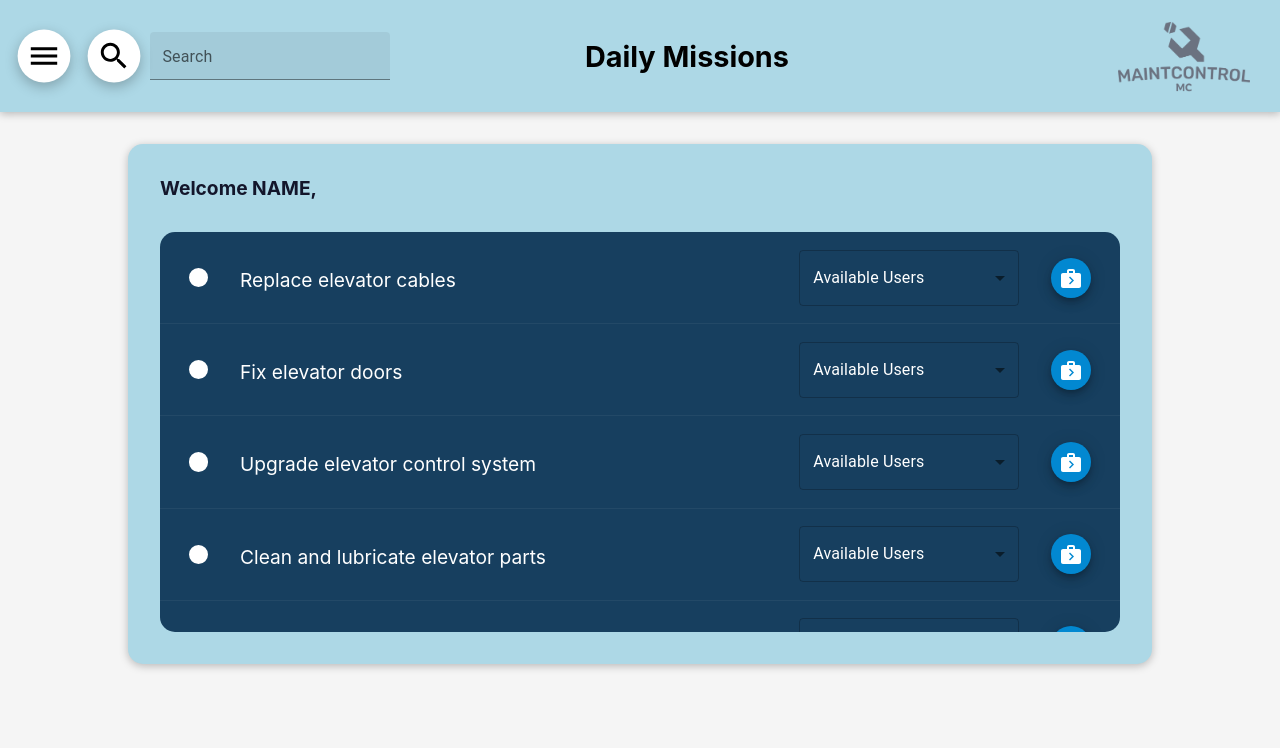
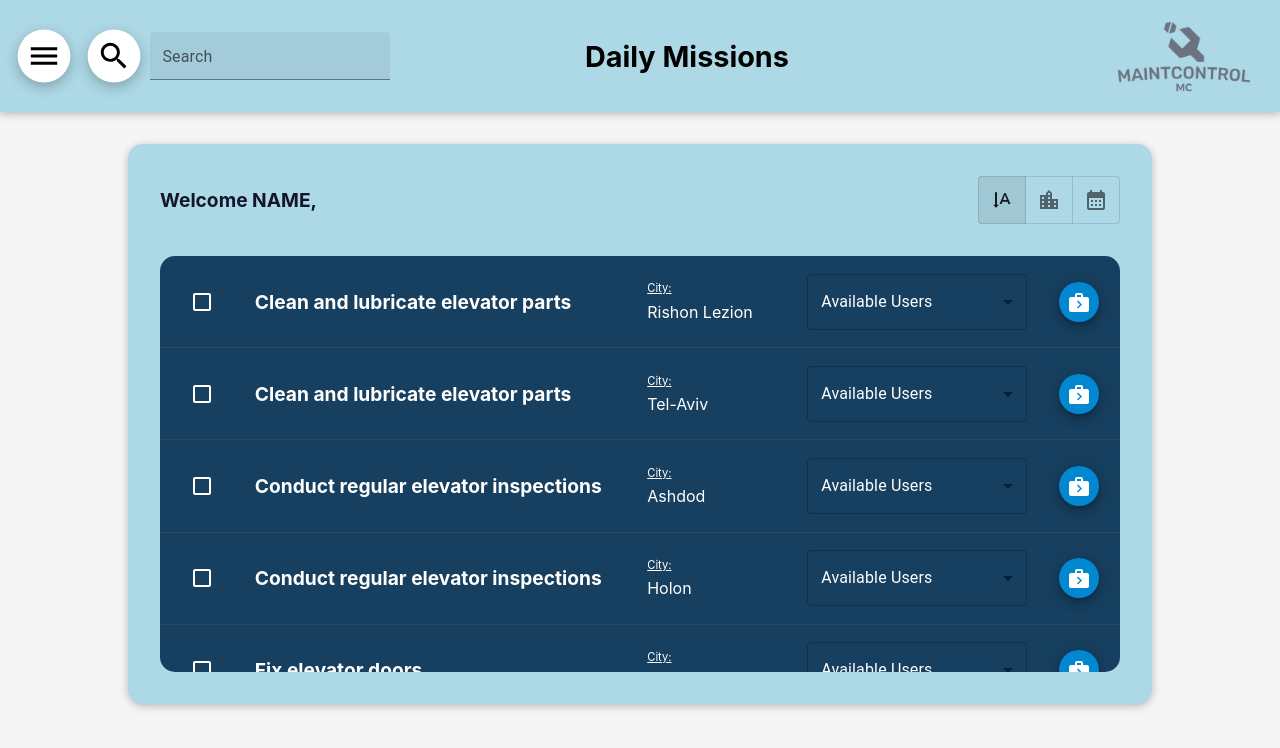
Before and after one commit to liorspidy/MaintControl, a React (Create React App) app: page /missions in a window 1280 px wide. Shown: the top 748 px of the page. Built offline with nearby package versions, Linux system fonts and the light colour scheme.

Commit message:
added filters to missions and small fixes in css
added filters to missions and small fixes in css

```diff
--- a/src/App.css
+++ b/src/App.css
@@ -1,5 +1,6 @@
 .App {
   text-align: center;
+  height: 100vh;
 }
 
 .App-logo {
--- a/src/components/pages/missions/Mission.js
+++ b/src/components/pages/missions/Mission.js
@@ -1,11 +1,13 @@
-import { useState } from 'react';
-import { Link } from 'react-router-dom';
-import Fab from '@mui/material/Fab';
-import NextWeekIcon from '@mui/icons-material/NextWeek';
-import WorkerSelector from './WorkerSelector';
+import { useState } from "react";
+import { Link } from "react-router-dom";
+import Fab from "@mui/material/Fab";
+import NextWeekIcon from "@mui/icons-material/NextWeek";
+import WorkerSelector from "./WorkerSelector";
+import Checkbox from "@mui/material/Checkbox";
 
 const Mission = (props) => {
   const [showDescription, setShowDescription] = useState(false);
+  const label = { inputProps: { "aria-label": "Mission Checkbox" } };
 
   const toggleDescription = () => {
     setShowDescription(!showDescription);
@@ -14,22 +16,37 @@ const Mission = (props) => {
   return (
     <li key={props.mission.id}>
       <label className="MissionLabel">
-        <input
+        {/* <input
           type="checkbox"
           className="MissionCheckbox"
           onChange={() => {}}
-        />
-        <span
+        /> */}
+        {/* <span
           className="MissionCheckmark"
           style={{ backgroundColor: '#fff' }}
-        ></span>
-        <div>
+        ></span> */}
+        <Checkbox
+          {...label}
+          sx={{
+            color: "white",
+            "&.Mui-checked": {
+              color: "white",
+            },
+          }}
+        />
+        <div className="MissionContent">
           <span
             className="MissionName"
-            style={{ fontSize: '1.2rem', color: '#fff' }}
+            style={{ fontSize: "1.2rem", color: "#fff" }}
           >
             {props.mission.title}
           </span>
+          <div className="cityContent">
+            <span className="CityTitle">City:</span>
+            <span className="City" style={{ fontSize: "1rem", color: "#fff" }}>
+              {props.mission.city}
+            </span>
+          </div>
         </div>
         <WorkerSelector />
         <Link className="taskBtn" to={`/task/mission/${props.mission.id}`}>
--- a/src/components/pages/missions/Missions.css
+++ b/src/components/pages/missions/Missions.css
@@ -1,32 +1,39 @@
 .MissionsTableBox {
   width: 80%;
+  height: 70%;
   padding: 2rem;
   display: flex;
   flex-direction: column;
-    margin-top: 2rem;
-    margin-left: auto;
-    margin-right: auto;
+  margin: 2rem auto;
   background-color: rgb(173, 216, 230);
   border-radius: 15px;
   box-shadow: 0 2px 8px rgba(0, 0, 0, 0.25);
 }
 
 .Welcome {
-    display: block;
   text-align: left;
   font-size: 1.2rem;
   font-weight: bold;
-    color: #13162B;
+  color: #13162b;
+}
+
+.MissionsBtnsBox {
+  display: flex;
+  justify-content: space-between;
+  align-items: center;
   margin-bottom: 2rem;
+}
+
+.filter {
+  margin: 0 1rem;
 }
 
 .MissionsTable {
   width: 100%;
-    height: 40rem;
-    max-height: 25rem;
+  height: 100%;
   min-height: 10rem;
   border-radius: 15px;
-    background-color: #173F5F;
+  background-color: #173f5f;
   display: flex;
   flex-direction: column;
   justify-content: flex-start;
@@ -62,7 +69,7 @@
   align-items: center;
   text-align: start;
   width: 100%;
-    padding: 0.3rem 1rem;
+  padding: 0.3rem 0.5rem;
 }
 
 .MissionCheckbox {
@@ -75,23 +82,46 @@
   padding-left: 2rem;
   color: #fff;
   min-width: 50px;
+  font-weight: bold;
 }
 
-.MissionCheckmark {
+.cityContent {
+  display: flex;
+  width: 8rem;
+  flex-direction: column;
+}
+
+.CityTitle {
+  color: white;
+  font-size: 0.7rem;
+  margin-bottom: 0.4rem;
+  text-decoration: underline;
+}
+
+.MissionContent {
+  display: flex;
+  justify-content: space-between;
+  align-items: center;
+  width: 100%;
+  margin-right: 2rem;
+}
+
+/* .MissionCheckmark {
   display: inline-block;
   position: relative;
-    width: 1.2rem;
+  min-width: 1.2rem;
+  max-width: 1.2rem;
   height: 1.2rem;
   border: 2px solid #fff;
   border-radius: 50%;
   transition: all 0.2s ease-in-out;
 }
 
-.MissionCheckbox:checked+.MissionCheckmark {
+.MissionCheckbox:checked + .MissionCheckmark {
   background-color: #fff;
 }
 
-.MissionCheckbox:checked+.MissionCheckmark:after {
+.MissionCheckbox:checked + .MissionCheckmark:after {
   content: "";
   display: block;
   position: absolute;
@@ -100,9 +130,9 @@
   transform: translate(-50%, -50%);
   width: 1rem;
   height: 1rem;
-    background-color: #13162B;
+  background-color: #13162b;
   border-radius: 50%;
-}
+} */
 
 .taskBtn {
   margin-left: 2rem;
--- a/src/components/pages/missions/Missions.js
+++ b/src/components/pages/missions/Missions.js
@@ -1,14 +1,65 @@
-import missionsJson from './missions.json';
-import Mission from './Mission';
-import './Missions.css';
+import missionsJson from "./missions.json";
+import Mission from "./Mission";
+import ToggleButton from "@mui/material/ToggleButton";
+import ToggleButtonGroup from "@mui/material/ToggleButtonGroup";
+import LocationCityIcon from "@mui/icons-material/LocationCity";
+import CalendarMonthIcon from "@mui/icons-material/CalendarMonth";
+import TextRotateVerticalIcon from "@mui/icons-material/TextRotateVertical";
+import { useState } from "react";
+import "./Missions.css";
 
 const Missions = (props) => {
+  const [filter, setFilter] = useState("abc");
+
+  const handleFilter = (event, newFilter) => {
+    if (newFilter !== null) {
+      setFilter(newFilter);
+    }
+  };
+
+  let filteredMissions = missionsJson;
+
+  if (filter === "abc") {
+    filteredMissions = filteredMissions.sort((a, b) =>
+      a.title.localeCompare(b.title)
+    );
+  } else if (filter === "city") {
+    filteredMissions = filteredMissions.sort((a, b) =>
+      a.city.localeCompare(b.city)
+    );
+  } else if (filter === "created_date") {
+    filteredMissions = filteredMissions.sort((a, b) =>
+      a.created_date.localeCompare(b.created_date)
+    );
+  }
+
   return (
     <div className="MissionsTableBox">
-      <div className="Welcome">Welcome NAME,</div>
+      <div className="MissionsBtnsBox">
+        <div className="Welcome">Welcome NAME,</div>
+        <div className="filters">
+          <ToggleButtonGroup
+            value={filter}
+            exclusive
+            required
+            onChange={handleFilter}
+            aria-label="set filter"
+          >
+            <ToggleButton value="abc" aria-label="filter alphabetically">
+              <TextRotateVerticalIcon />
+            </ToggleButton>
+            <ToggleButton value="city" aria-label="filter by city">
+              <LocationCityIcon />
+            </ToggleButton>
+            <ToggleButton value="created_date" aria-label="filter by city">
+              <CalendarMonthIcon />
+            </ToggleButton>
+          </ToggleButtonGroup>
+        </div>
+      </div>
       <div className="MissionsTable">
         <ul className="Missions">
-          {missionsJson.map((mission) => (
+          {filteredMissions.map((mission) => (
             <Mission key={mission.id} mission={mission} />
           ))}
         </ul>
--- a/src/components/pages/missions/WorkerSelector.js
+++ b/src/components/pages/missions/WorkerSelector.js
@@ -1,25 +1,32 @@
-import { useState } from 'react';
-import Box from '@mui/material/Box';
-import InputLabel from '@mui/material/InputLabel';
-import MenuItem from '@mui/material/MenuItem';
-import FormControl from '@mui/material/FormControl';
-import Select from '@mui/material/Select';
+import { useState } from "react";
+import Box from "@mui/material/Box";
+import InputLabel from "@mui/material/InputLabel";
+import MenuItem from "@mui/material/MenuItem";
+import FormControl from "@mui/material/FormControl";
+import Select from "@mui/material/Select";
 
 export default function WorkerSelector() {
-  const [avilUser, setAvailUser] = useState('');
+  const [avilUser, setAvailUser] = useState("");
 
   const handleChange = (event) => {
     setAvailUser(event.target.value);
   };
 
   return (
-    <Box sx={{ minWidth: 220, marginLeft: 'auto' }}>
+    <Box
+      sx={{
+        minWidth: 220,
+        marginLeft: "auto",
+      }}
+    >
       <FormControl fullWidth>
-        <InputLabel id="available-users-select-label" sx={{ color: 'white' }}>
+        <InputLabel id="available-users-select-label" sx={{ color: "white" }}>
           Available Users
         </InputLabel>
         <Select
-          sx={{ color: 'white' }}
+          sx={{
+            color: "white",
+          }}
           labelId="available-users-select-label"
           id="available-users-select"
           value={avilUser}
--- a/src/components/pages/missions/missions.json
+++ b/src/components/pages/missions/missions.json
@@ -2,101 +2,141 @@
     {
         "id": 1,
         "title": "Replace elevator cables",
-        "description": "Replace frayed cables in the elevators to prevent accidents and improve safety."
+        "city": "Rishon Lezion",
+        "description": "Replace frayed cables in the elevators to prevent accidents and improve safety.",
+        "created_date": "2022-01-01"
     },
     {
         "id": 2,
         "title": "Fix elevator doors",
-        "description": "Repair and adjust elevator doors to ensure smooth and safe operation."
+        "city": "Ashdod",
+        "description": "Repair and adjust elevator doors to ensure smooth and safe operation.",
+        "created_date": "2022-01-03"
     },
     {
         "id": 3,
         "title": "Upgrade elevator control system",
-        "description": "Upgrade the elevator control system to improve efficiency and reduce downtime."
+        "city": "Rishon Lezion",
+        "description": "Upgrade the elevator control system to improve efficiency and reduce downtime.",
+        "created_date": "2022-01-03"
     },
     {
         "id": 4,
         "title": "Clean and lubricate elevator parts",
-        "description": "Clean and lubricate elevator parts to prevent wear and tear and extend their lifespan."
+        "city": "Rishon Lezion",
+        "description": "Clean and lubricate elevator parts to prevent wear and tear and extend their lifespan.",
+        "created_date": "2022-01-04"
     },
     {
         "id": 5,
         "title": "Install new elevator buttons",
-        "description": "Install new elevator buttons with braille and audio features to improve accessibility for disabled students and staff."
+        "city": "Rishon Lezion",
+        "description": "Install new elevator buttons with braille and audio features to improve accessibility for disabled students and staff.",
+        "created_date": "2022-01-05"
     },
     {
         "id": 6,
         "title": "Improve elevator lighting",
-        "description": "Upgrade elevator lighting to improve visibility and enhance the overall user experience."
+        "city": "Afula",
+        "description": "Upgrade elevator lighting to improve visibility and enhance the overall user experience.",
+        "created_date": "2022-01-05"
     },
     {
         "id": 7,
         "title": "Replace damaged elevator flooring",
-        "description": "Replace damaged elevator flooring to prevent trips and falls."
+        "city": "Rehovot",
+        "description": "Replace damaged elevator flooring to prevent trips and falls.",
+        "created_date": "2022-01-05"
     },
     {
         "id": 8,
         "title": "Install emergency phone system in elevators",
-        "description": "Install an emergency phone system in elevators for quick response in case of emergencies."
+        "city": "Ashdod",
+        "description": "Install an emergency phone system in elevators for quick response in case of emergencies.",
+        "created_date": "2022-01-06"
     },
     {
         "id": 9,
         "title": "Conduct regular elevator inspections",
-        "description": "Conduct regular elevator inspections to ensure compliance with safety regulations and identify issues before they become major problems."
+        "city": "Ashdod",
+        "description": "Conduct regular elevator inspections to ensure compliance with safety regulations and identify issues before they become major problems.",
+        "created_date": "2022-01-06"
     },
     {
         "id": 10,
         "title": "Train elevator technicians",
-        "description": "Train elevator technicians to keep up-to-date with the latest technologies and maintenance practices."
+        "city": "Rehovot",
+        "description": "Train elevator technicians to keep up-to-date with the latest technologies and maintenance practices.",
+        "created_date": "2022-01-06"
     },
     {
         "id": 11,
         "title": "Replace elevator cables",
-        "description": "Replace frayed cables in the elevators to prevent accidents and improve safety."
+        "city": "Ashkelon",
+        "description": "Replace frayed cables in the elevators to prevent accidents and improve safety.",
+        "created_date": "2022-01-06"
     },
     {
         "id": 12,
         "title": "Fix elevator doors",
-        "description": "Repair and adjust elevator doors to ensure smooth and safe operation."
+        "city": "Rehovot",
+        "description": "Repair and adjust elevator doors to ensure smooth and safe operation.",
+        "created_date": "2022-01-06"
     },
     {
         "id": 13,
         "title": "Upgrade elevator control system",
-        "description": "Upgrade the elevator control system to improve efficiency and reduce downtime."
+        "city": "Tel-Aviv",
+        "description": "Upgrade the elevator control system to improve efficiency and reduce downtime.",
+        "created_date": "2022-01-07"
     },
     {
         "id": 14,
         "title": "Clean and lubricate elevator parts",
-        "description": "Clean and lubricate elevator parts to prevent wear and tear and extend their lifespan."
+        "city": "Tel-Aviv",
+        "description": "Clean and lubricate elevator parts to prevent wear and tear and extend their lifespan.",
+        "created_date": "2022-01-07"
     },
     {
         "id": 15,
         "title": "Install new elevator buttons",
-        "description": "Install new elevator buttons with braille and audio features to improve accessibility for disabled students and staff."
+        "city": "Rishon Lezion",
+        "description": "Install new elevator buttons with braille and audio features to improve accessibility for disabled students and staff.",
+        "created_date": "2022-01-07"
     },
     {
         "id": 16,
         "title": "Improve elevator lighting",
-        "description": "Upgrade elevator lighting to improve visibility and enhance the overall user experience."
+        "city": "Metula",
+        "description": "Upgrade elevator lighting to improve visibility and enhance the overall user experience.",
+        "created_date": "2022-01-08"
     },
     {
         "id": 17,
         "title": "Replace damaged elevator flooring",
-        "description": "Replace damaged elevator flooring to prevent trips and falls."
+        "city": "Tel-Aviv",
+        "description": "Replace damaged elevator flooring to prevent trips and falls.",
+        "created_date": "2022-01-09"
     },
     {
         "id": 18,
         "title": "Install emergency phone system in elevators",
-        "description": "Install an emergency phone system in elevators for quick response in case of emergencies."
+        "city": "Rishon Lezion",
+        "description": "Install an emergency phone system in elevators for quick response in case of emergencies.",
+        "created_date": "2022-01-10"
     },
     {
         "id": 19,
         "title": "Conduct regular elevator inspections",
-        "description": "Conduct regular elevator inspections to ensure compliance with safety regulations and identify issues before they become major problems."
+        "city": "Holon",
+        "description": "Conduct regular elevator inspections to ensure compliance with safety regulations and identify issues before they become major problems.",
+        "created_date": "2022-01-11"
     },
     {
         "id": 20,
         "title": "Train elevator technicians",
-        "description": "Train elevator technicians to keep up-to-date with the latest technologies and maintenance practices."
+        "city": "Holon",
+        "description": "Train elevator technicians to keep up-to-date with the latest technologies and maintenance practices.",
+        "created_date": "2022-01-13"
     }
 ]
```
Lines whose indentation alone changed are shown as unchanged.
